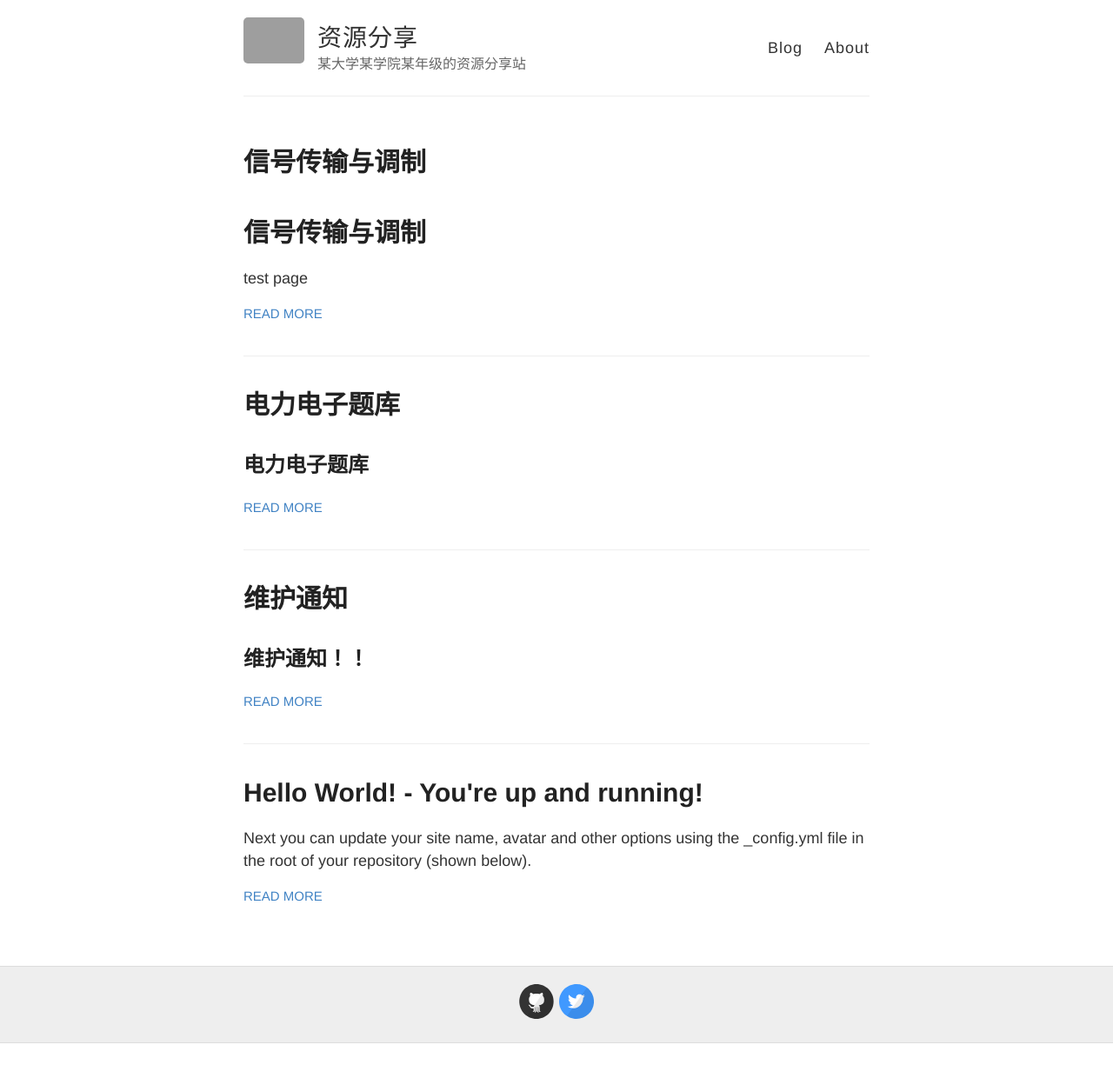
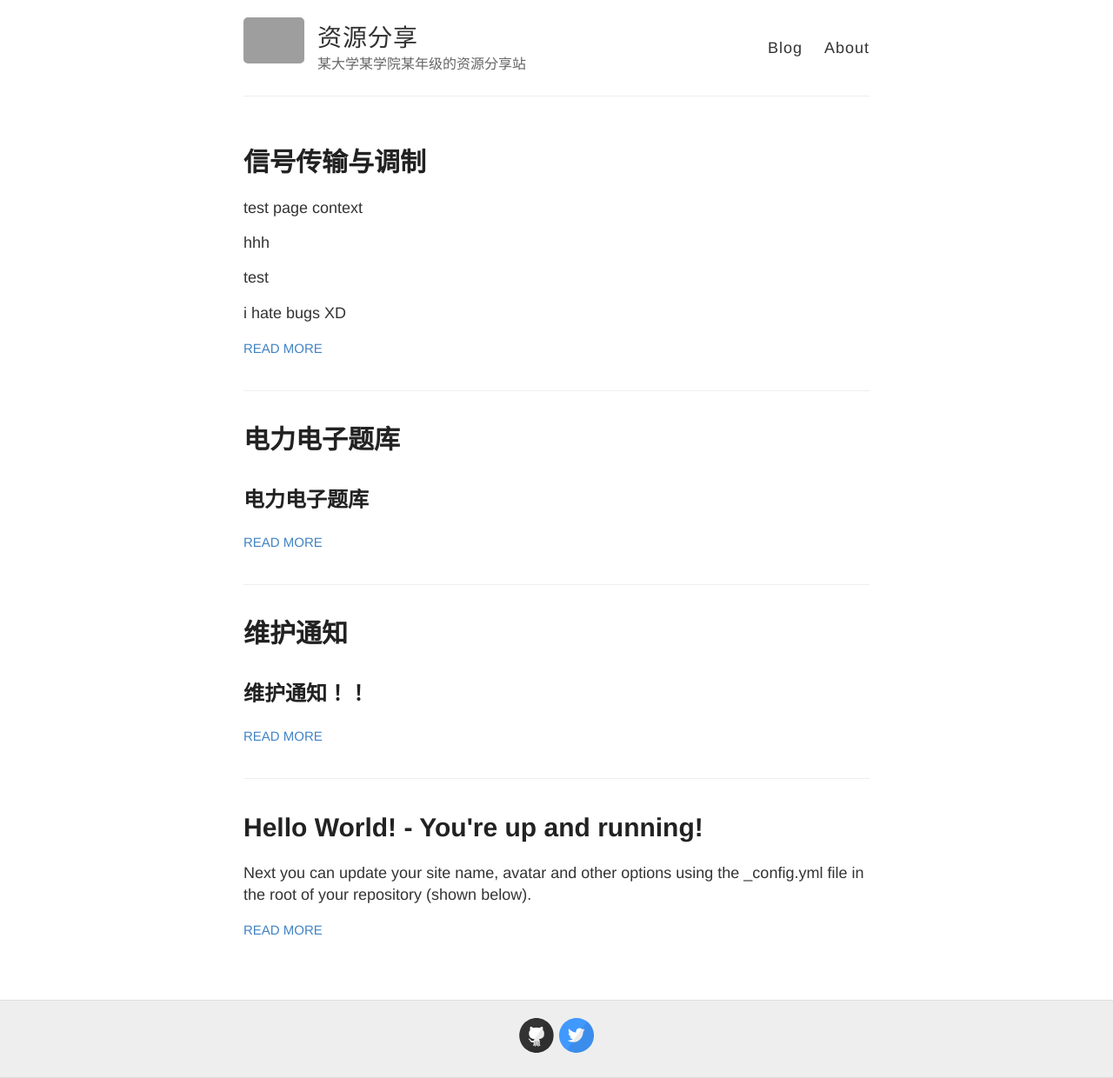
Before and after one commit to CoolestEnoch/Course_SYU, a Jekyll site: the page built from index.html, in a window 1280 px wide. Shown: the whole page at 87% size. Built offline with Jekyll 4.4.1, drawn with Linux system fonts in a browser that asks for light colours; before the commit the page ends 1200 px from its top, so only the background shows below that; grey boxes are pictures that could not be loaded.

Commit message:
Update 2023-06-13-信号传输与调制.md

```diff
--- a/_posts/2023-06-13-信号传输与调制.md
+++ b/_posts/2023-06-13-信号传输与调制.md
@@ -1,4 +1,15 @@
-# 信号传输与调制
+---
+layout: post
+title: 信号传输与调制
+---
 
 
-test page
+test page context
+
+
+hhh
+
+test
+
+
+i hate bugs XD
```
